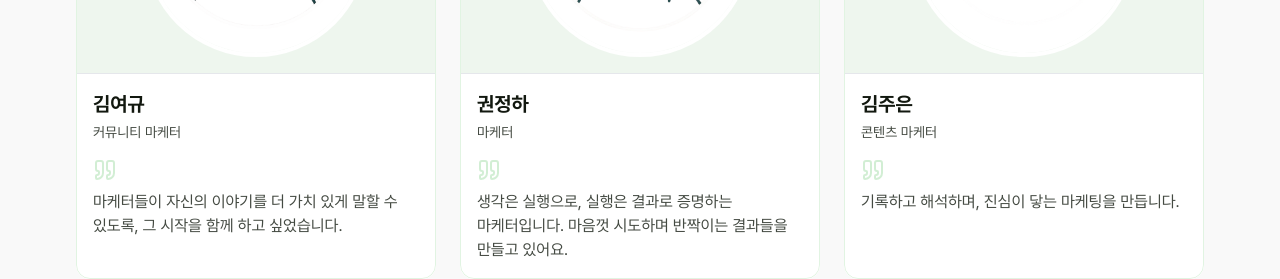
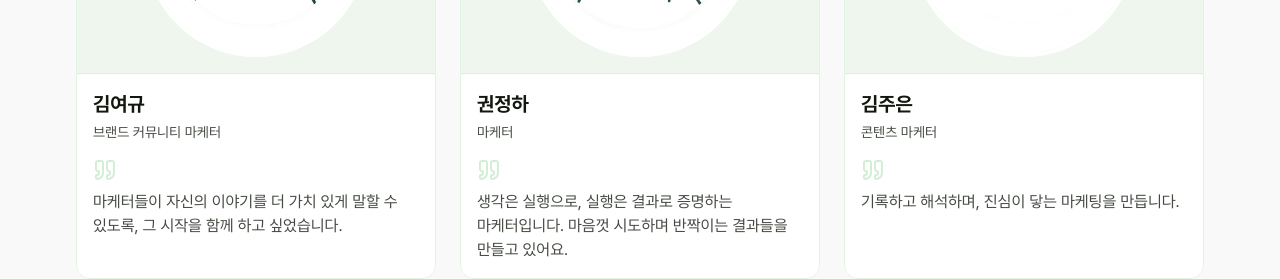
Before and after one commit to ykwimk/masil, a Next.js app: page / in a window 1280 px wide. Shown: the part 2040-2319 px from the top of the page. Built offline with nearby package versions, Linux system fonts and the light colour scheme.

Commit message:
fix: 텍스트 수정

```diff
--- a/src/components/TestimonialSection.tsx
+++ b/src/components/TestimonialSection.tsx
@@ -20,7 +20,7 @@ const testimonials: Testimonial[] = [
     quote:
       '마케터들이 자신의 이야기를 더 가치 있게 말할 수 있도록, 그 시작을 함께 하고 싶었습니다.',
     author: '김여규',
-    role: '커뮤니티 마케터',
+    role: '브랜드 커뮤니티 마케터',
     initials: '김',
     isTag: true,
     imageUrl: '/images/img-profile1.png',
```
